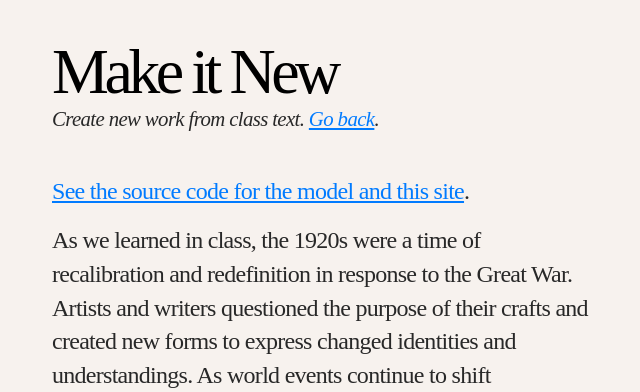
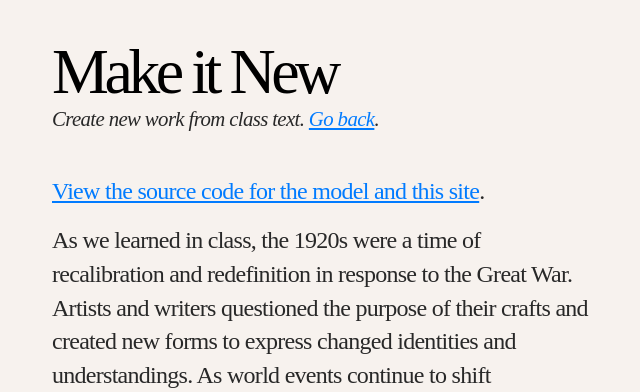
Before and after one commit to maxine/make-it-new, a Flask app: page /about in a window 1280 px wide. Shown: the top 392 px of the page, without its empty margins (33-673 px from the left). Run offline with Flask 2, Linux system fonts and the light colour scheme; some libraries are stand-ins or nearby versions.

Commit message:
update repo link

```diff
--- a/templates/about.html
+++ b/templates/about.html
@@ -25,7 +25,7 @@
           <h1 class="mt-5"><a class="no-style" href="/">Make it New</a></h1>
           <p class="explainer">Create new work from class text. <a href="/">Go back</a>.</p>
 
-          <p><a href="https://github.com/maxine/make-it-new-app" target="_blank">See the source code for the model and this site</a>.</p>
+          <p><a href="https://github.com/maxine/make-it-new" target="_blank">View the source code for the model and this site</a>.</p>
 
           <p>As we learned in class, the 1920s were a time of recalibration and redefinition in response to the Great War. Artists and writers questioned the purpose of their crafts and created new forms to express changed identities and understandings. As world events continue to shift perceptions, art will shift as well.</p>
 
```
